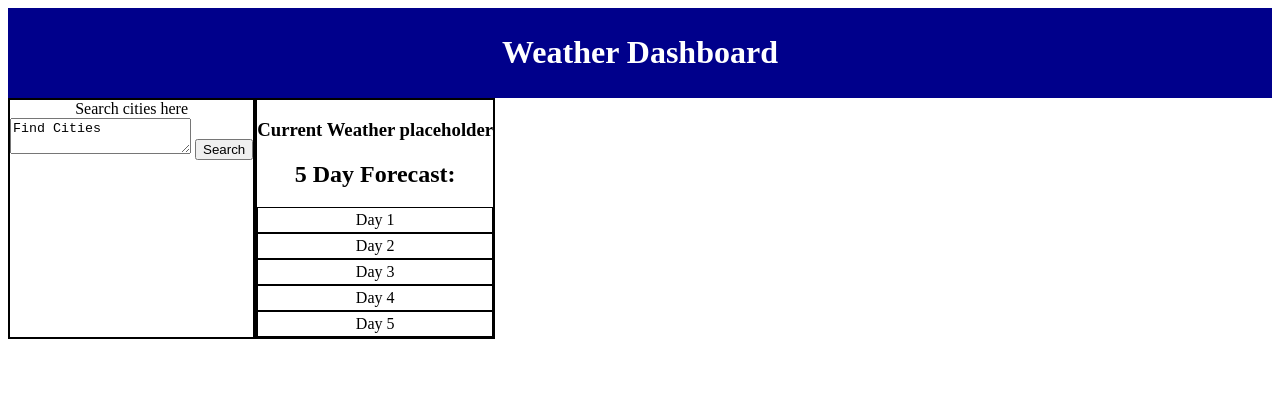
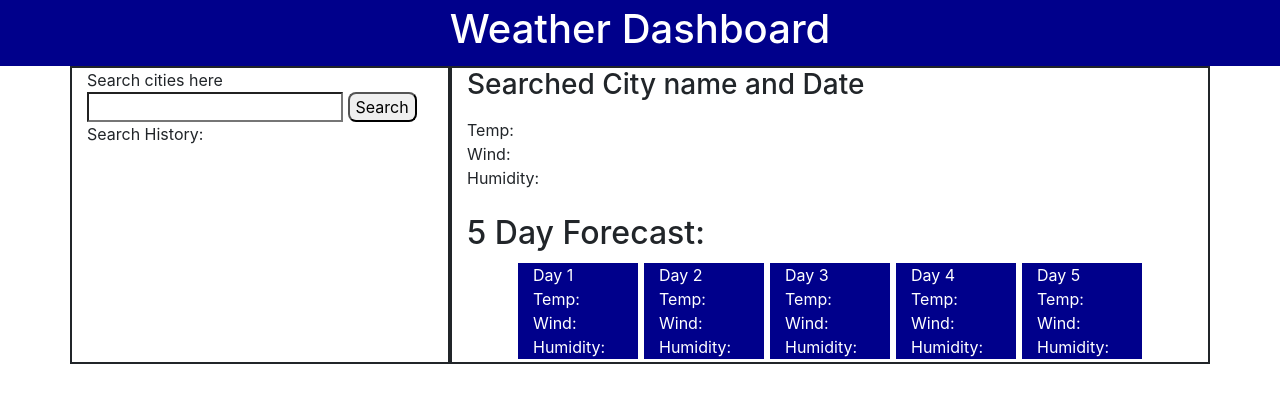
Before and after one commit to lisaelizardo/Weather-Dashboard, a plain HTML site: page index.html in a window 1280 px wide. Drawn offline with nearby package versions, Linux system fonts and the light colour scheme; no server answers.

Commit message:
second push

```diff
--- a/index.html
+++ b/index.html
@@ -4,6 +4,7 @@
         <meta charset="UTF-8" />
         <meta name="viewport" content="width=device-width, initial-scale=1.0" />
         <link rel="stylesheet" href="style.css" />
+        <link rel="stylesheet" href="https://cdn.jsdelivr.net/npm/bootstrap@4.0.0/dist/css/bootstrap.min.css" integrity="sha384-Gn5384xqQ1aoWXA+058RXPxPg6fy4IWvTNh0E263XmFcJlSAwiGgFAW/dAiS6JXm" crossorigin="anonymous">
         <title>Weather Dashboard</title>
     </head>
 
@@ -15,20 +16,42 @@
         <div class="row">
             <div class="col-4 box">
                 <header>Search cities here</header>
-                <textarea>Find Cities</textarea>
-                <button class="button">Search</button>
+                <input id="search-input" type="search"/>
+                <button id="search" class="button">Search</button>
+                <div class="history">Search History:</div>
             </div>
             <br>
             <div class="col-8 box">
-                <h3>Current Weather placeholder</h3>
-                <div class="hour"></div>
-
+                <h3>Searched City name and Date</h3> <!--City name and date here-->
+                <p id="currentDay"></p>
+                <div class="hour"></div> <!--current weather of city-->
+                <div class="temp">Temp:</div>
+                <div class="wind">Wind:</div>
+                <div class="humidity">Humidity:</div>
+                <br>
                 <header><h2>5 Day Forecast:</h2></header>
-                <div class="day box1">Day 1</div>
-                <div class="day box1">Day 2</div>
-                <div class="day box1">Day 3</div>
-                <div class="day box1">Day 4</div>
-                <div class="day box1">Day 5</div>
+                <div class="row">
+                <div class="day box1 col-2">Day 1
+                    <div class="temp">Temp:</div>
+                    <div class="wind">Wind:</div>
+                    <div class="humidity">Humidity:</div></div>
+                <div class="day box1 col-2">Day 2
+                    <div class="temp">Temp:</div>
+                    <div class="wind">Wind:</div>
+                    <div class="humidity">Humidity:</div></div>
+                <div class="day box1 col-2">Day 3
+                    <div class="temp">Temp:</div>
+                    <div class="wind">Wind:</div>
+                    <div class="humidity">Humidity:</div></div>
+                <div class="day box1 col-2">Day 4
+                    <div class="temp">Temp:</div>
+                    <div class="wind">Wind:</div>
+                    <div class="humidity">Humidity:</div></div>
+                <div class="day box1 col-2">Day 5
+                    <div class="temp">Temp:</div>
+                    <div class="wind">Wind:</div>
+                    <div class="humidity">Humidity:</div></div>
+                </div>
             </div>
         </div>
         </div>
@@ -40,7 +63,8 @@
 
 
 
-
+        <script src="https://cdnjs.cloudflare.com/ajax/libs/jquery/3.2.1/jquery.min.js"></script>
+        <script src="https://cdnjs.cloudflare.com/ajax/libs/moment.js/2.24.0/moment.min.js"></script>
         <script src="script.js"></script>
     </body>
 </html>
--- a/script.js
+++ b/script.js
@@ -1,7 +1,28 @@
-fetch('https://api.openweathermap.org/data/2.5/forecast?lat={lat}&lon={lon}&appid=47442d983b570f5f60f2fd483ddea261')
-.then(function(response){
+var requestUrl = 'https://api.openweathermap.org/data/2.5/forecast?lat={lat}&lon={lon}&appid=47442d983b570f5f60f2fd483ddea261'
+var searchButton = document.getElementById('button');
+var searchInput = document.getElementById('search-input');
+var today = moment();
+var currentTime = moment().hour();
+
+$("#currentDay").text(today.format("MMM Do, YYYY"));
+
+searchButton.addEventListener("click")
+
+fetch(requestUrl) {
+    .then(function (response){
+    if (response.status === 200)
     return response.json();
+}
+    .then(function(data){
+    console.log(data);
 })
-.then(function(data){
-    console.log(data);
-});
+}
+
+
+//fetch('https://api.openweathermap.org/data/2.5/forecast?lat={lat}&lon={lon}&appid=47442d983b570f5f60f2fd483ddea261')
+//.then(function(response){
+//    return response.json();
+//})
+//.then(function(data){
+//    console.log(data);
+//});
--- a/style.css
+++ b/style.css
@@ -6,7 +6,6 @@
 }
 
 section.search {
-    background-color: blanchedalmond;
     text-align: center;
     padding: 4px;
 }
@@ -22,17 +21,23 @@ section.search {
 
 .row {
     display: flex;
+    justify-content: center;
+}
+
+.button {
+    border-radius: 8px;
 }
 
 .box {
-    text-align: center;
+    text-align: left;
     border: solid;
     border-width: 2px;
 }
 
 .box1 {
     border: solid;
-    border-width: 1px;
-    text-align: center;
-    padding: 3px;
+    border-width: 3px;
+    text-align: left;
+    background-color: darkblue;
+    color: white;
 }
```
